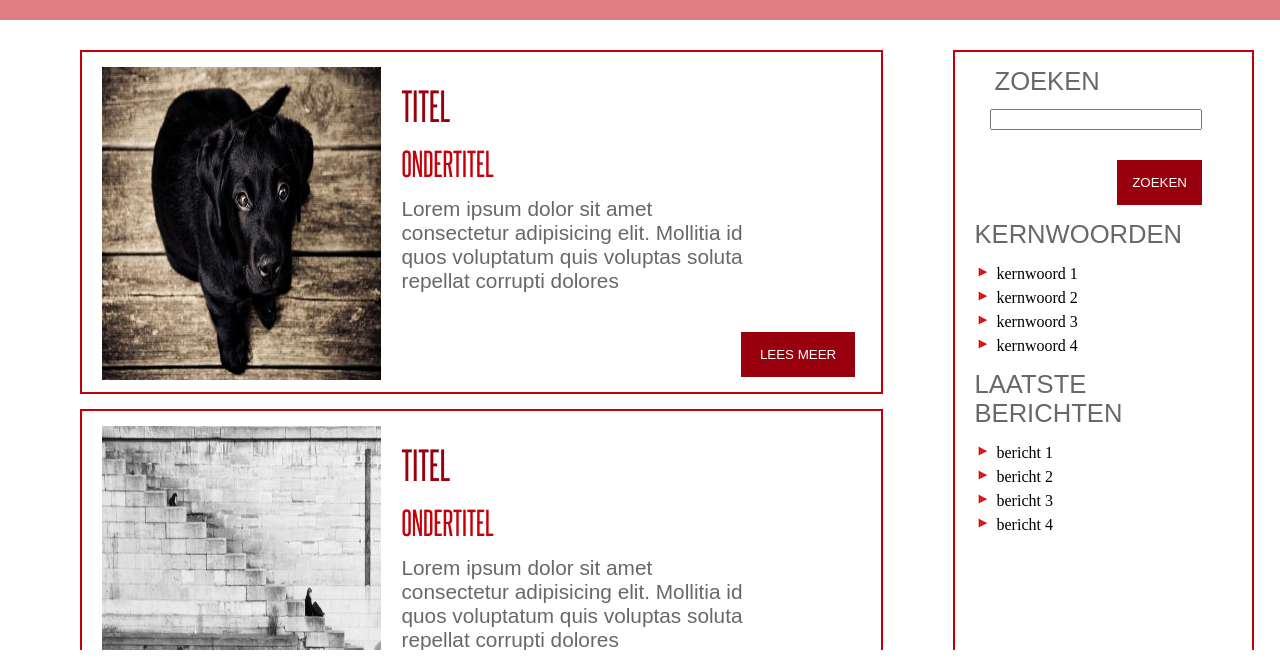
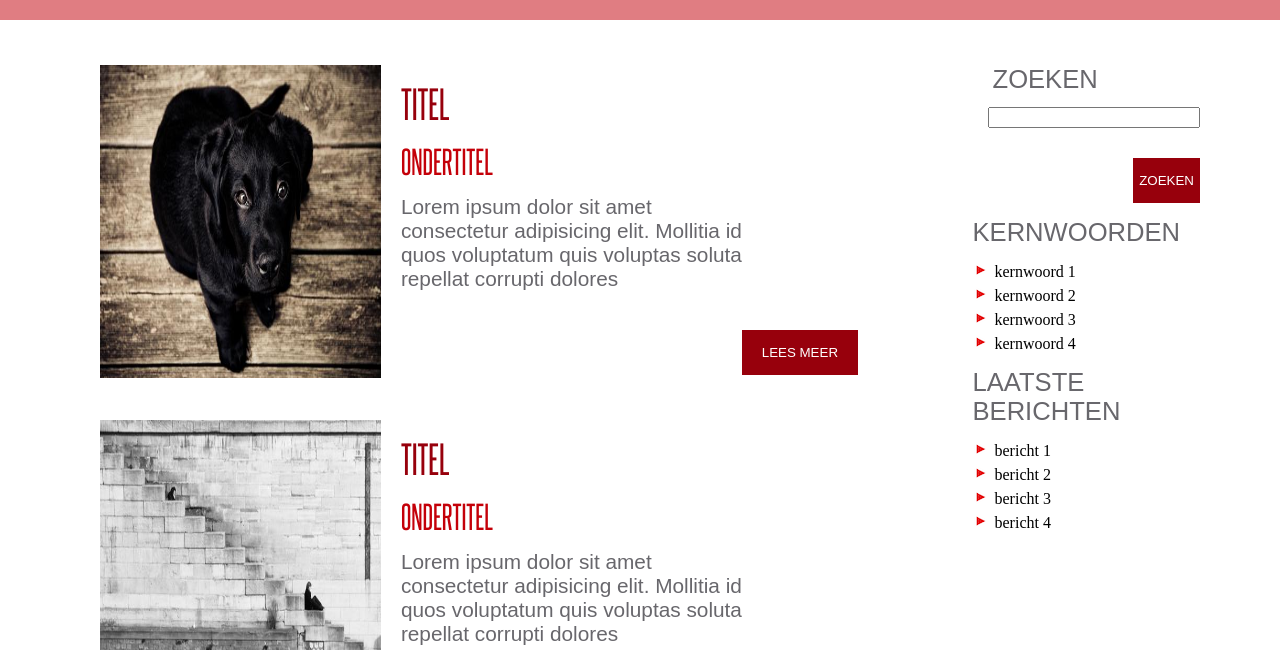
Before and after one commit to timjanssens/Webtechnologie, a plain HTML site: page labo-05/index.html in a window 1280 px wide. Shown: the part 79-741 px from the top of the page. Drawn offline with Linux system fonts and the light colour scheme.

Commit message:
Finalise excercise

```diff
--- a/labo-05/style.css
+++ b/labo-05/style.css
@@ -59,9 +59,7 @@ a:active {
     color: rgb(196, 0, 9);
 }
 
-article {
-    border: 2px solid rgb(196, 0, 9);
-}
+
 
 nav {
 
@@ -127,12 +125,16 @@ article .text {
 }
 
 article button {
-    padding: 15px 0px 15px 0px;
+    padding-top: 15px;
+    padding-bottom: 15px;
+    padding-right: auto;
+    padding-left: auto;
     color: white;
     background-color: rgb(151, 0, 12);
     border: none;
     margin-top: 280px;
     margin-left: -60px;
+    /* position: absolute; */
     text-transform: uppercase;
 }
 
@@ -145,7 +147,6 @@ footer {
     text-align: center;
     position: fixed;
     margin-bottom: -10px;
-    ;
     bottom: 0;
     background-color: white;
     width: 100%;
@@ -155,7 +156,6 @@ footer {
 
 aside {
     width: 100%;
-    border: 2px solid rgb(196, 0, 9);
     margin-top: 30px;
     height: 700px;
 }
@@ -170,7 +170,10 @@ aside input[type="search"] {
 }
 
 aside button {
-    padding: 15px 15px 15px 15px;
+    padding-top: 15px;
+    padding-bottom: 15px;
+    padding-right: auto;
+    padding-left: auto;
     color: white;
     background-color: rgb(151, 0, 12);
     border: none;
```
Also changed, not shown: labo-05/index.html (+1 -0 lines).
